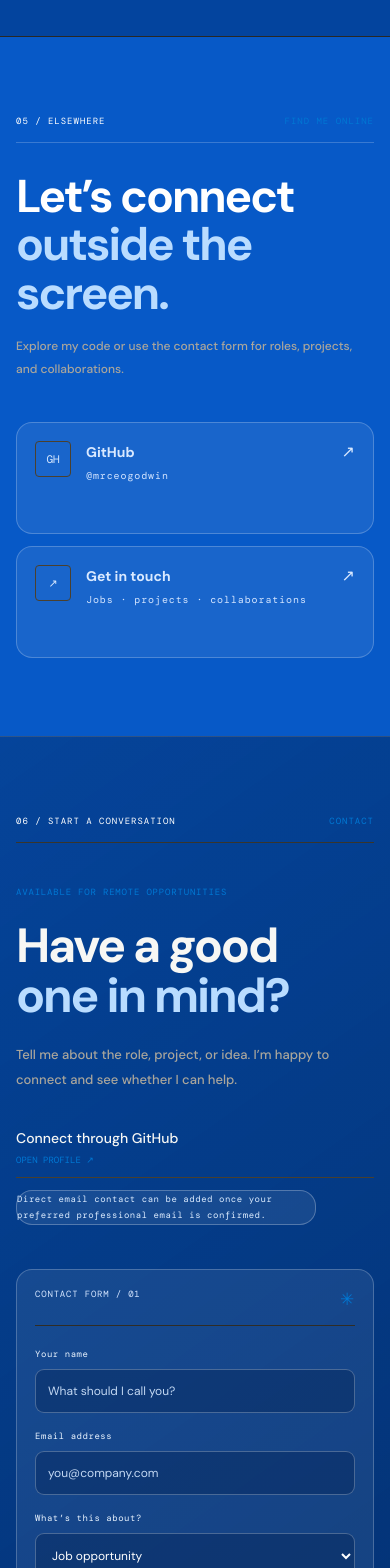
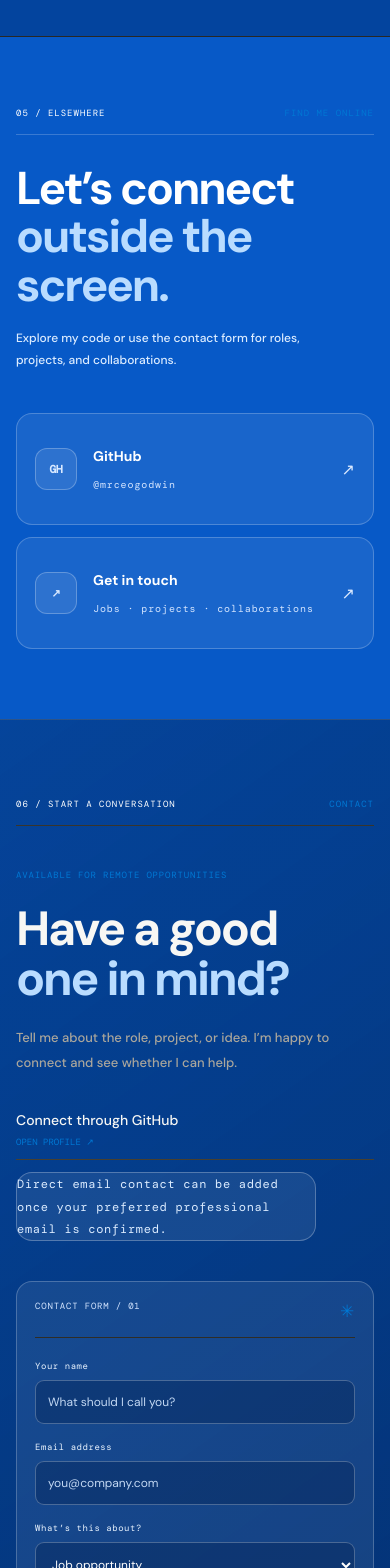
Before and after one commit to mrceogodwin/designbygodwin, a Next.js app: page / in a window 390 px wide. Shown: the part 6440-8008 px from the top of the page. Built offline with nearby package versions, Linux system fonts and the light colour scheme; no server answers; the database is empty; a web font is replaced by a local one.

Commit message:
Polish social cards and contact section responsive layout

```diff
--- a/app/brand-overrides.css
+++ b/app/brand-overrides.css
@@ -1051,3 +1051,33 @@ a:focus-visible,button:focus-visible,input:focus-visible,textarea:focus-visible,
   .brand,.nav-availability,.button,.project-card,.project-link-row button,.contact-form button { transition:none!important; }
   .brand:hover,.button:hover,.project-card:hover,.contact-form button:hover { transform:none!important; }
 }
+
+
+/* Last-mile polish for the lower-page conversion and contact areas. */
+.social-section { padding-top: clamp(72px, 9vw, 124px); padding-bottom: clamp(72px, 9vw, 124px); }
+.social-heading { align-items: end; gap: 28px; }
+.social-heading > p { max-width: 38ch; color: #dcecff; line-height: 1.85; }
+.social-card { display: flex; align-items: center; gap: 16px; min-width: 0; padding: 20px; transition: transform .2s ease, background .2s ease, border-color .2s ease; }
+.social-card:hover { transform: translateY(-3px); background: rgba(255,255,255,.12) !important; border-color: rgba(255,255,255,.42) !important; }
+.social-card > span:nth-child(2) { display: grid; gap: 5px; min-width: 0; }
+.social-card strong { color: #fff; }
+.social-card small { overflow-wrap: anywhere; }
+.social-icon { display: grid; place-items: center; flex: 0 0 42px; width: 42px; height: 42px; border: 1px solid rgba(255,255,255,.25); border-radius: 12px; background: rgba(255,255,255,.09); color: #fff; font-weight: 800; }
+.social-arrow { margin-left: auto; color: #d9e9ff; }
+.contact-layout { align-items: start; gap: clamp(28px, 6vw, 88px); }
+.contact-copy { min-width: 0; }
+.contact-note { color: #d9e9ff; font-size: 12px; line-height: 1.75; }
+.contact-form { min-width: 0; }
+.contact-form label { display: grid; gap: 8px; }
+.contact-form select option { background: #063d88; color: #fff; }
+.contact-bottom { display: flex; align-items: center; justify-content: space-between; flex-wrap: wrap; gap: 18px; margin-top: 68px; padding-top: 24px; border-top: 1px solid rgba(255,255,255,.2); }
+.contact-bottom > span { color: #d9e9ff; font: 8px var(--mono); letter-spacing: .07em; }
+.contact-bottom > a:last-child { color: #fff; font: 9px var(--mono); text-underline-offset: 5px; }
+@media (max-width: 640px) {
+  .social-section { padding-top: 70px; padding-bottom: 70px; }
+  .social-heading { align-items: start; gap: 12px; }
+  .social-card { padding: 16px; }
+  .contact-bottom { align-items: flex-start; flex-direction: column; margin-top: 44px; }
+  .contact-bottom > span { line-height: 1.7; }
+}
+@media (prefers-reduced-motion: reduce) { .social-card:hover { transform: none; } }
```
